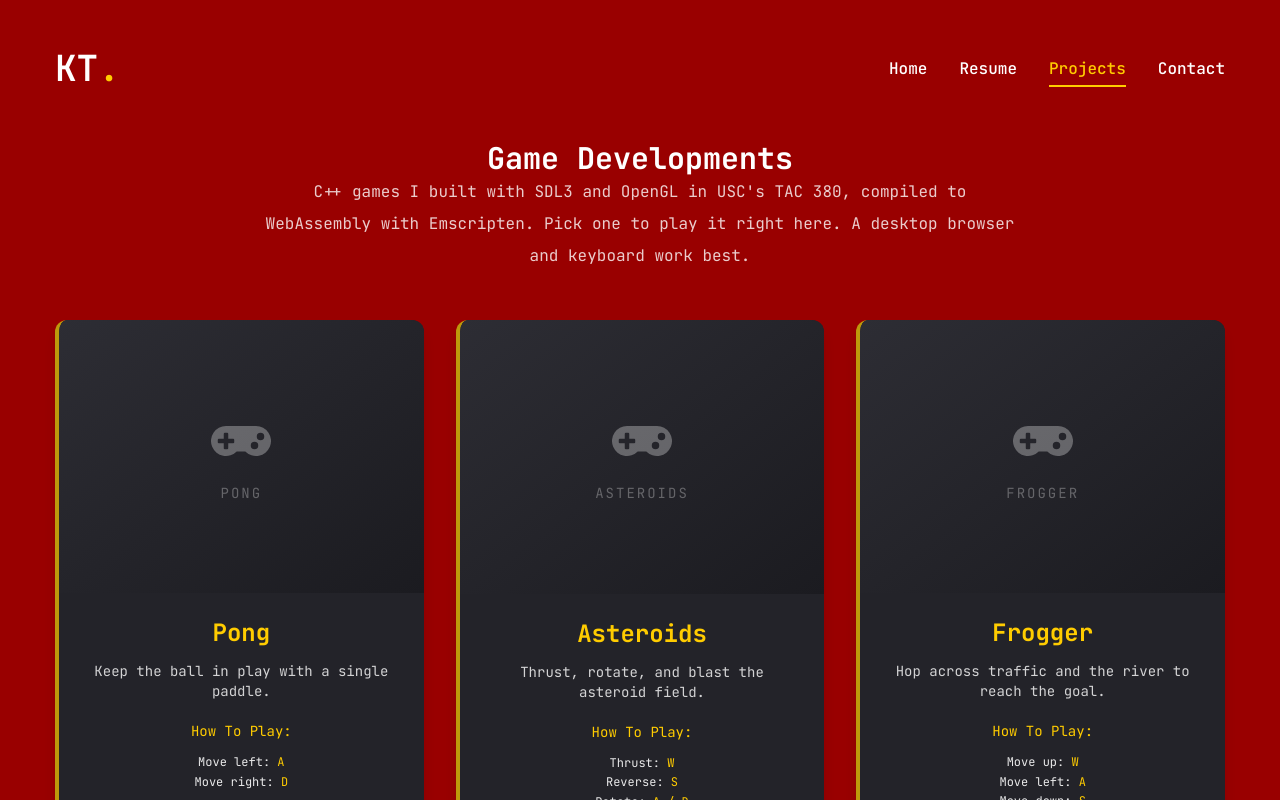
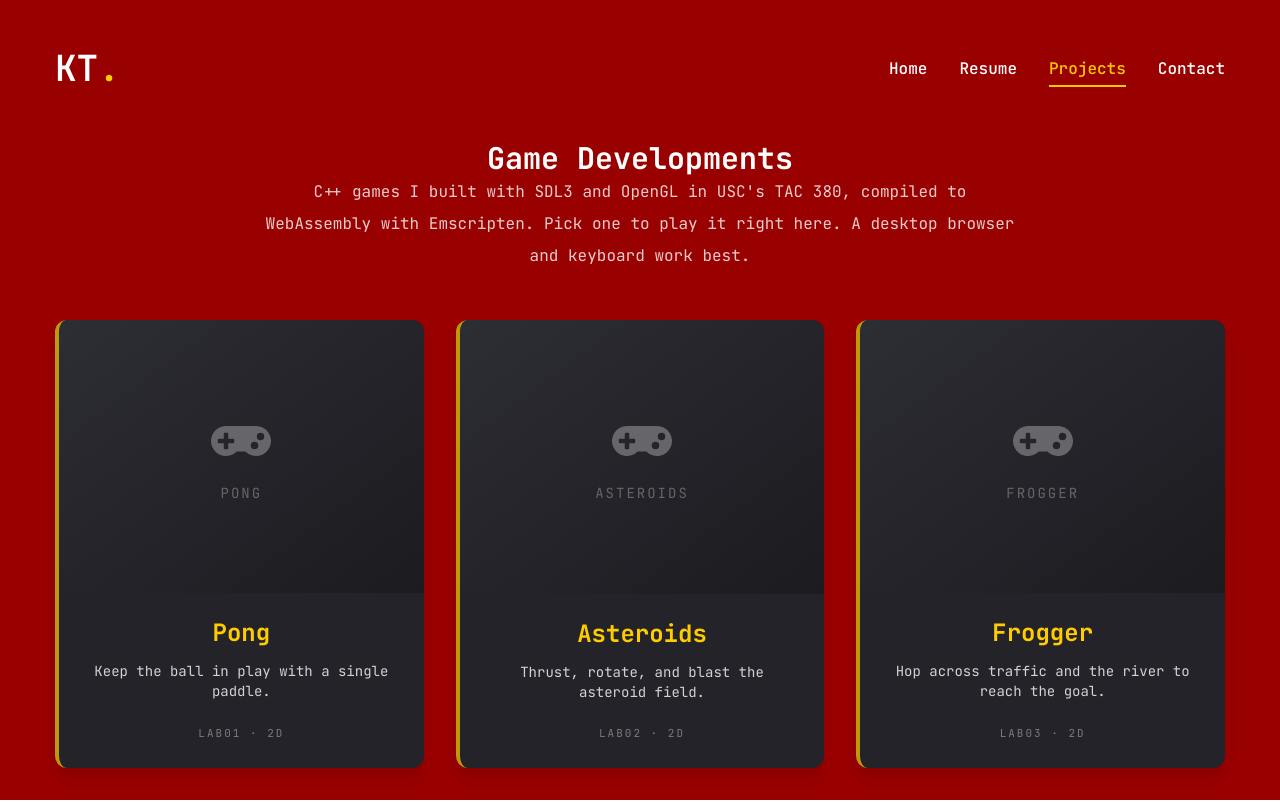
Before and after one commit to KyungTae0820/kt-portfolio, a Next.js app: page /projects/games in a window 1280 px wide. Shown: the top 802 px of the page. Built offline with nearby package versions, Linux system fonts and the light colour scheme.

Commit message:
Show only the title and description on game cards
Controls are listed on each game's play page.

```diff
--- a/components/GamesGrid.jsx
+++ b/components/GamesGrid.jsx
@@ -54,14 +54,6 @@ const GamesGrid = () => {
                 <div className="flex flex-col items-center text-center gap-3 p-6 flex-1">
                   <h2 className="text-2xl font-bold text-accent">{game.title}</h2>
                   <p className="text-white/80 text-sm">{game.tagline}</p>
-                  <h3 className="text-accent text-sm mt-2">How To Play:</h3>
-                  <ul className="text-xs text-white/90 leading-relaxed">
-                    {game.controls.map((control) => (
-                      <li key={control.action}>
-                        {control.action}: <span className="text-accent">{control.key}</span>
-                      </li>
-                    ))}
-                  </ul>
                   <span className="mt-auto pt-2 text-[11px] uppercase tracking-[2px] text-white/40">
                     {game.lab}
                     {game.gl ? " · 3D / WebGL 2" : " · 2D"}
```
